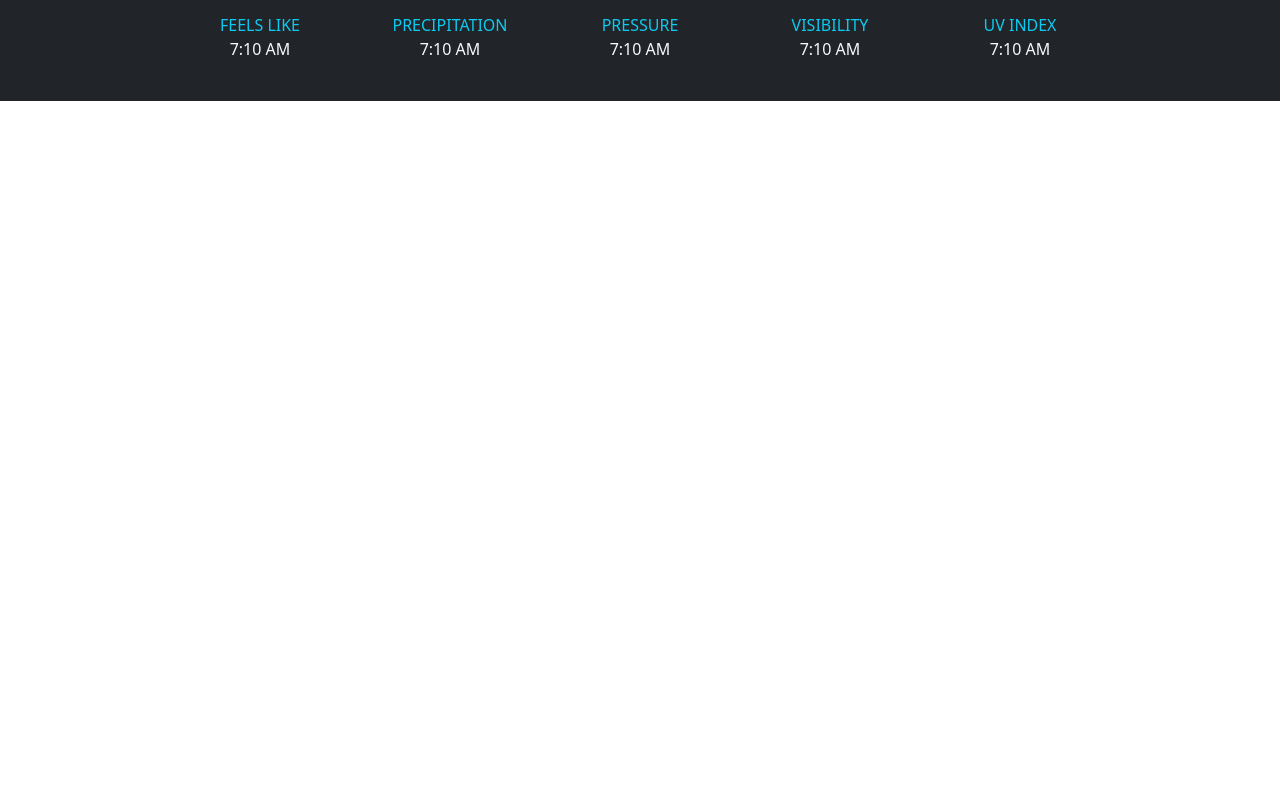
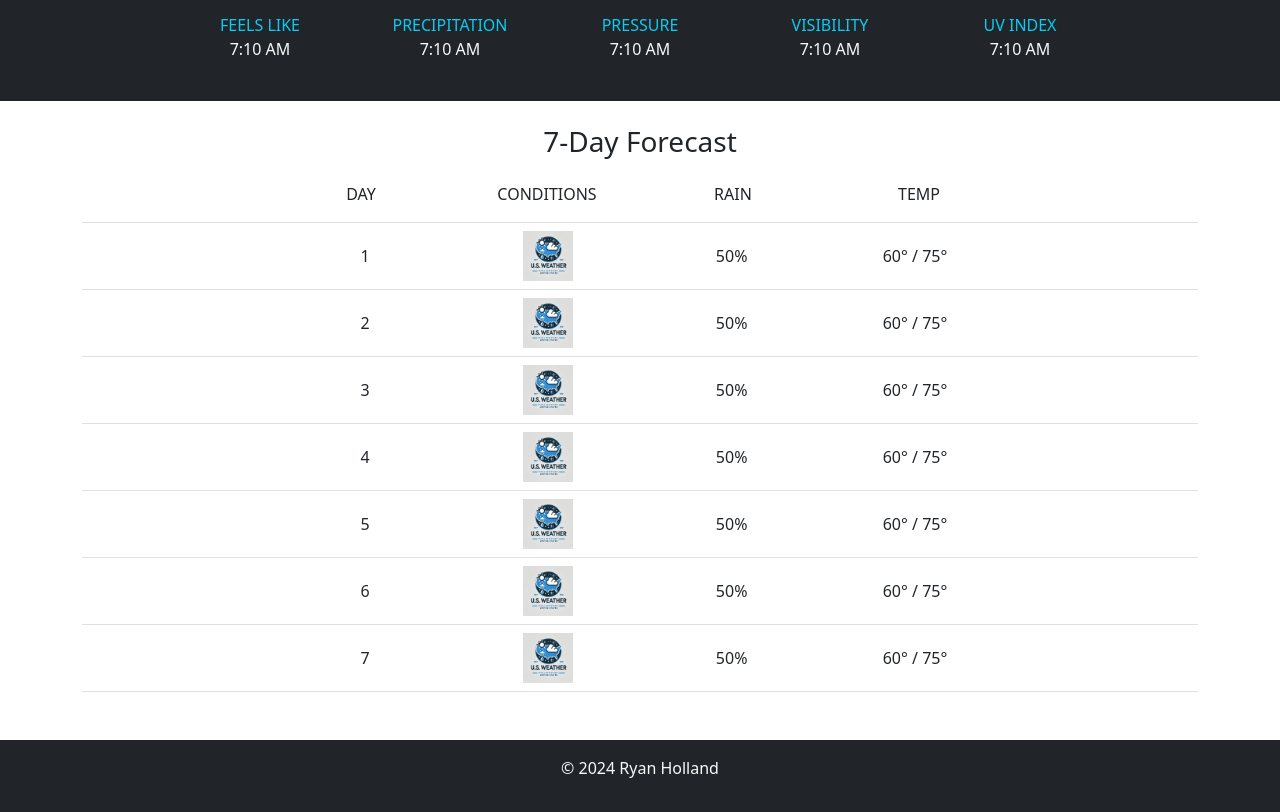
Before and after one commit to ryangholland/top-weather-app, a website built with Vite: page src/index.html in a window 1280 px wide. Shown: the part 525-1337 px from the top of the page. Before the commit the page ends 800 px from the top, so only its background shows below. Built offline with nearby package versions, Linux system fonts and the light colour scheme; no server answers.

Commit message:
Finish initial styling

```diff
--- a/src/index.html
+++ b/src/index.html
@@ -143,6 +143,139 @@
       </div>
 
       <!-- 7 Day Forecast -->
+      <div class="container p-4 text-center">
+        <h3 class="mb-4">7-Day Forecast</h3>
+        <div class="row justify-content-center border-bottom">
+          <div class="col-3 col-md-2">
+            <p>DAY</p>
+          </div>
+          <div class="col-3 col-md-2">
+            <p>CONDITIONS</p>
+          </div>
+          <div class="col-3 col-md-2">
+            <p>RAIN</p>
+          </div>
+          <div class="col-3 col-md-2">
+            <p>TEMP</p>
+          </div>
+        </div>
+        <div
+          class="row justify-content-center border-bottom align-items-center p-2 text-center"
+        >
+          <div class="col-3 col-md-2">
+            <p class="mb-0">1</p>
+          </div>
+          <div class="col-3 col-md-2">
+            <img src="./assets/logo.webp" class="img" width="50px" />
+          </div>
+          <div class="col-3 col-md-2">
+            <p class="mb-0">50%</p>
+          </div>
+          <div class="col-3 col-md-2">
+            <p class="mb-0">60&deg; / 75&deg;</p>
+          </div>
+        </div>
+        <div
+          class="row justify-content-center border-bottom align-items-center p-2 text-center"
+        >
+          <div class="col-3 col-md-2">
+            <p class="mb-0">2</p>
+          </div>
+          <div class="col-3 col-md-2">
+            <img src="./assets/logo.webp" class="img" width="50px" />
+          </div>
+          <div class="col-3 col-md-2">
+            <p class="mb-0">50%</p>
+          </div>
+          <div class="col-3 col-md-2">
+            <p class="mb-0">60&deg; / 75&deg;</p>
+          </div>
+        </div>
+        <div
+          class="row justify-content-center border-bottom align-items-center p-2 text-center"
+        >
+          <div class="col-3 col-md-2">
+            <p class="mb-0">3</p>
+          </div>
+          <div class="col-3 col-md-2">
+            <img src="./assets/logo.webp" class="img" width="50px" />
+          </div>
+          <div class="col-3 col-md-2">
+            <p class="mb-0">50%</p>
+          </div>
+          <div class="col-3 col-md-2">
+            <p class="mb-0">60&deg; / 75&deg;</p>
+          </div>
+        </div>
+        <div
+          class="row justify-content-center border-bottom align-items-center p-2 text-center"
+        >
+          <div class="col-3 col-md-2">
+            <p class="mb-0">4</p>
+          </div>
+          <div class="col-3 col-md-2">
+            <img src="./assets/logo.webp" class="img" width="50px" />
+          </div>
+          <div class="col-3 col-md-2">
+            <p class="mb-0">50%</p>
+          </div>
+          <div class="col-3 col-md-2">
+            <p class="mb-0">60&deg; / 75&deg;</p>
+          </div>
+        </div>
+        <div
+          class="row justify-content-center border-bottom align-items-center p-2 text-center"
+        >
+          <div class="col-3 col-md-2">
+            <p class="mb-0">5</p>
+          </div>
+          <div class="col-3 col-md-2">
+            <img src="./assets/logo.webp" class="img" width="50px" />
+          </div>
+          <div class="col-3 col-md-2">
+            <p class="mb-0">50%</p>
+          </div>
+          <div class="col-3 col-md-2">
+            <p class="mb-0">60&deg; / 75&deg;</p>
+          </div>
+        </div>
+        <div
+          class="row justify-content-center border-bottom align-items-center p-2 text-center"
+        >
+          <div class="col-3 col-md-2">
+            <p class="mb-0">6</p>
+          </div>
+          <div class="col-3 col-md-2">
+            <img src="./assets/logo.webp" class="img" width="50px" />
+          </div>
+          <div class="col-3 col-md-2">
+            <p class="mb-0">50%</p>
+          </div>
+          <div class="col-3 col-md-2">
+            <p class="mb-0">60&deg; / 75&deg;</p>
+          </div>
+        </div>
+        <div
+          class="row justify-content-center border-bottom align-items-center p-2 text-center"
+        >
+          <div class="col-3 col-md-2">
+            <p class="mb-0">7</p>
+          </div>
+          <div class="col-3 col-md-2">
+            <img src="./assets/logo.webp" class="img" width="50px" />
+          </div>
+          <div class="col-3 col-md-2">
+            <p class="mb-0">50%</p>
+          </div>
+          <div class="col-3 col-md-2">
+            <p class="mb-0">60&deg; / 75&deg;</p>
+          </div>
+        </div>
+      </div>
     </main>
+
+    <footer class="py-3 bg-dark text-light text-center">
+      <p>&copy; 2024 Ryan Holland</p>
+    </footer>
   </body>
 </html>
```
